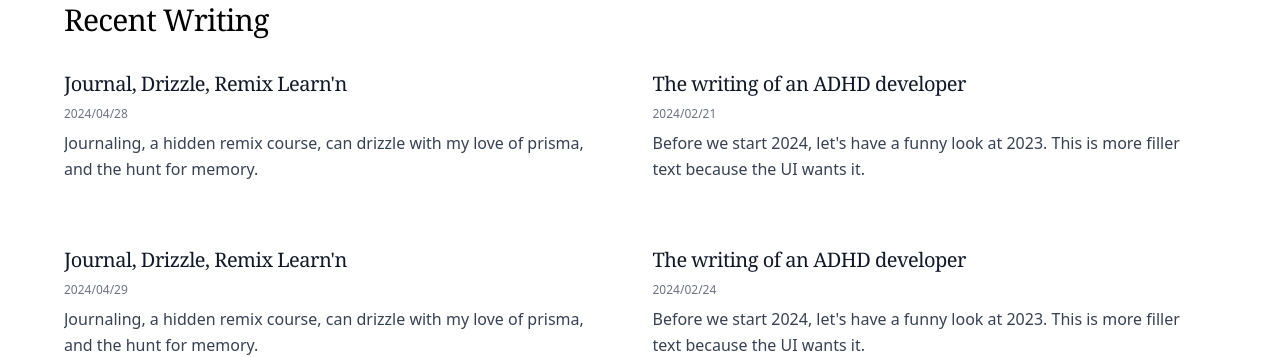
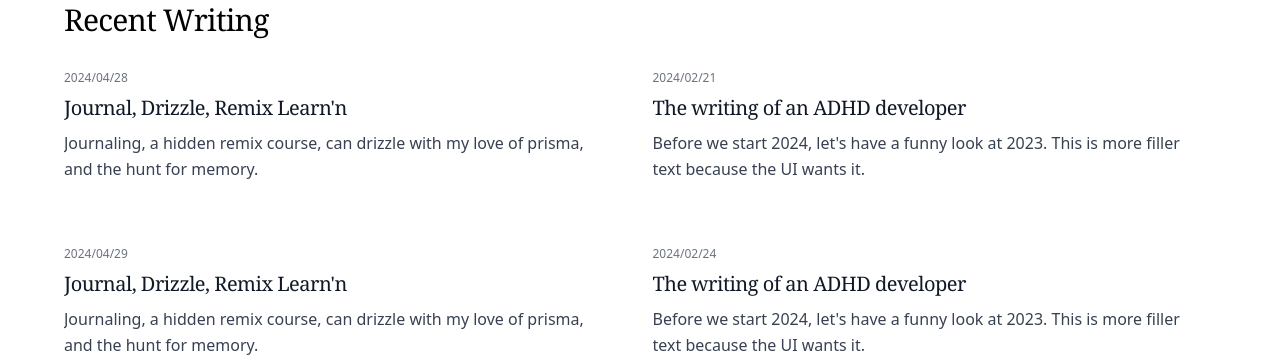
Before and after one commit to ryanyogan/2025-ryanyogan.com, a Next.js app: page / in a window 1280 px wide. Shown: the part 326-683 px from the top of the page. Built offline with nearby package versions, Linux system fonts and the light colour scheme; no server answers.

Commit message:
better, gettin thereeeee

```diff
--- a/src/components/writing-post-card.tsx
+++ b/src/components/writing-post-card.tsx
@@ -13,12 +13,12 @@ export function WritingPostCard({ post }: WritingPostCardProps) {
   return (
     <article className="group pb-6">
       <Link href={`/writing/${post.slug}`} className="block space-y-2">
+        <time className="text-xs text-gray-500 font-sans block">
+          {post.date}
+        </time>
         <h2 className="text-xl font-serif font-normal tracking-tight text-gray-900 group-hover:text-gray-600 transition-colors line-clamp-2">
           {post.title}
         </h2>
-        <time className="text-xs text-gray-500 font-sans block">
-          {post.date}
-        </time>
         <p className="text-base text-gray-700 leading-relaxed font-sans line-clamp-3">
           {post.excerpt}
         </p>
```
